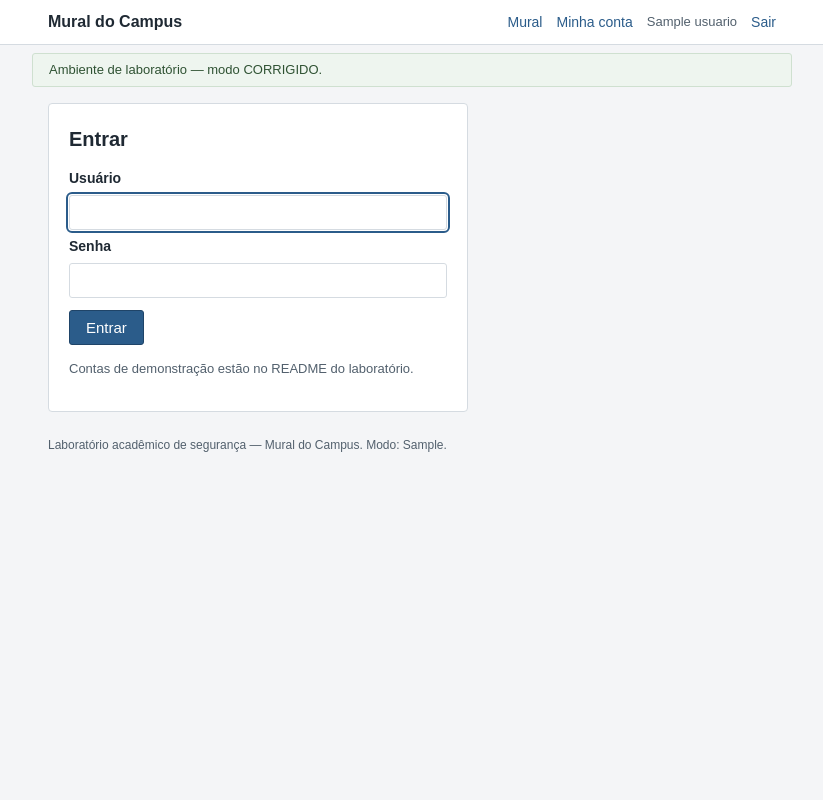
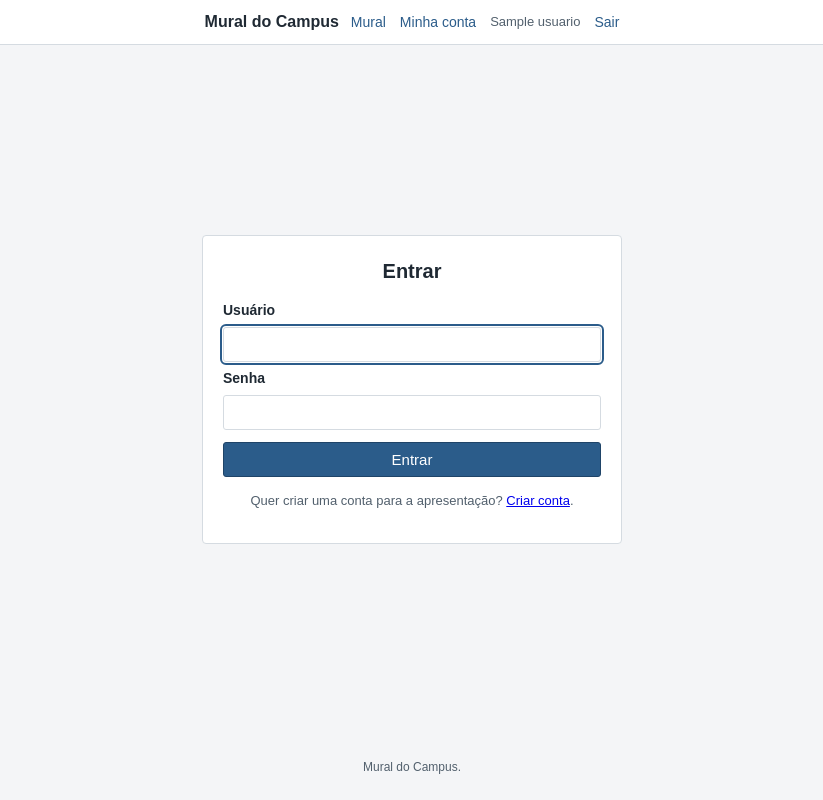
Before and after one commit to marcoarc01/seminario-owasp-xss-lab, a Python web app: template portal/templates/login.html in a window 1280 px wide. Shown: the whole page, without its empty margins (228-1051 px from the left). Run offline with Jinja, Linux system fonts and the light colour scheme; the template is opened without the code that fills it: most values are stand-ins (such as "Sample title", 1, 10 or a date in 2020).

Commit message:
feat: adicao de criar conta

```diff
--- a/consultas_dbeaver.sql
+++ b/consultas_dbeaver.sql
@@ -7,7 +7,8 @@
 -- 1) Ver o esquema (todas as tabelas e como foram criadas)
 SELECT name, sql FROM sqlite_master WHERE type = 'table' ORDER BY name;
 
--- 2) Contas fictícias (repare: só há hash de senha, nunca a senha em texto)
+-- 2) Contas fictícias, inclusive as criadas no cadastro
+--    (repare: só há hash de senha, nunca a senha em texto)
 SELECT id, usuario, nome, matricula, curso, senha_hash FROM usuarios;
 
 -- 3) Publicações do mural
--- a/portal/auth.py
+++ b/portal/auth.py
@@ -2,7 +2,8 @@
 Autenticação e sessão OPACA do portal.
 
 Modelo de sessão (igual nos dois modos — não é isto que a falha do XSS explora):
-- No login válido, geramos um token aleatório imprevisível (secrets.token_urlsafe).
+- No login válido ou no cadastro, geramos um token aleatório imprevisível
+  (secrets.token_urlsafe).
 - Esse token vai para o cookie campus_session (host-only, sem Domain).
 - No servidor, guardamos apenas o HASH sha-256 do token na tabela sessoes,
   associado ao usuário, com data de expiração. O token em claro nunca é gravado.
--- a/portal/schema.sql
+++ b/portal/schema.sql
@@ -11,7 +11,7 @@
 PRAGMA foreign_keys = ON;
 
 -- ---------------------------------------------------------------------
--- usuarios: contas fictícias de demonstração.
+-- usuarios: contas fictícias de semente e contas criadas no cadastro local.
 -- A senha é guardada apenas como hash (werkzeug / scrypt), nunca em texto.
 -- "recado_privado" é o dado fictício e sensível que a vítima vê em
 -- "Minha conta" e que o atacante consegue ler ao reutilizar a sessão.
--- a/portal/static/portal.css
+++ b/portal/static/portal.css
@@ -11,8 +11,6 @@
   --destaque: #2b5c8a;      /* azul sóbrio, único acento */
   --destaque-escuro: #1f4468;
   --erro: #9b1c1c;
-  --aviso-fundo: #fdf6e3;
-  --aviso-linha: #e0d3a0;
 }
 
 * { box-sizing: border-box; }
@@ -47,17 +45,22 @@ body {
 .nav-usuario { color: var(--tinta-suave); font-size: 13px; }
 .nav-form { margin: 0; }
 
-.faixa-modo {
-  max-width: 760px;
-  margin: 8px auto 0;
-  padding: 6px 16px;
-  font-size: 13px;
-  border-radius: 3px;
+.conteudo { max-width: 760px; margin: 16px auto; padding: 0 16px; }
+
+/* Login centralizado na área disponível entre cabeçalho e rodapé. */
+.pagina-login { min-height: 100vh; display: flex; flex-direction: column; }
+.pagina-login .cabecalho-interno { justify-content: center; }
+.pagina-login .conteudo {
+  flex: 1;
+  width: 100%;
+  margin: 0 auto;
+  padding: 24px 16px;
+  display: grid;
+  place-items: center;
 }
-.faixa-modo-vuln { background: var(--aviso-fundo); border: 1px solid var(--aviso-linha); color: #6b5900; }
-.faixa-modo-ok { background: #eef5ef; border: 1px solid #cfe0d0; color: #2f5233; }
-
-.conteudo { max-width: 760px; margin: 16px auto; padding: 0 16px; }
+.cartao-login { width: 100%; text-align: center; }
+.cartao-login .formulario label { text-align: left; }
+.cartao-login .formulario .botao { align-self: stretch; }
 
 .cartao {
   background: var(--papel);
--- a/portal/templates/base.html
+++ b/portal/templates/base.html
@@ -11,7 +11,8 @@
   data-aviso controla o aviso repetitivo do modo vulnerável (fadiga de alerta).
   data-aviso-contexto passa o texto do aviso para o script (sem inline script).
 -->
-<body data-aviso="{{ '1' if (vulneravel and mostrar_aviso is defined and mostrar_aviso) else '0' }}"
+<body class="{% block classe_pagina %}{% endblock %}"
+      data-aviso="{{ '1' if (vulneravel and mostrar_aviso is defined and mostrar_aviso) else '0' }}"
       data-modo="{{ lab_mode }}">
 
   <header class="cabecalho">
@@ -30,22 +31,12 @@
     </div>
   </header>
 
-  {% if vulneravel %}
-    <div class="faixa-modo faixa-modo-vuln" role="status">
-      Ambiente de laboratório — modo VULNERÁVEL. Uso didático, apenas em localhost.
-    </div>
-  {% else %}
-    <div class="faixa-modo faixa-modo-ok" role="status">
-      Ambiente de laboratório — modo CORRIGIDO.
-    </div>
-  {% endif %}
-
   <main class="conteudo">
     {% block conteudo %}{% endblock %}
   </main>
 
   <footer class="rodape">
-    Laboratório acadêmico de segurança — Mural do Campus. Modo: {{ lab_mode }}.
+    Mural do Campus.
   </footer>
 
   <!-- Modal simples do aviso repetitivo (modo vulnerável). Um por carregamento. -->
--- a/portal/templates/login.html
+++ b/portal/templates/login.html
@@ -1,7 +1,8 @@
 {% extends "base.html" %}
 {% block titulo %}Entrar — Mural do Campus{% endblock %}
+{% block classe_pagina %}pagina-login{% endblock %}
 {% block conteudo %}
-  <section class="cartao cartao-estreito">
+  <section class="cartao cartao-estreito cartao-login">
     <h1 class="titulo-pagina">Entrar</h1>
     {% if erro %}
       <p class="erro" role="alert">{{ erro }}</p>
@@ -15,8 +16,8 @@
 
       <button type="submit" class="botao">Entrar</button>
     </form>
-    <p class="ajuda">
-      Contas de demonstração estão no README do laboratório.
+    <p class="ajuda">Quer criar uma conta para a apresentação?
+      <a href="{{ url_for('cadastro') }}">Criar conta</a>.
     </p>
   </section>
 {% endblock %}
--- a/portal/templates/publicacao.html
+++ b/portal/templates/publicacao.html
@@ -38,7 +38,7 @@
           {#                                                               #}
           {#  Observe que autor e horário continuam ESCAPADOS (sem |safe). #}
           {# ------------------------------------------------------------ #}
-          <div class="comentario-corpo">{{ comentario.conteudo | safe }}</div>
+          <div class="comentario-corpo">{{ comentario.conteudo }}</div>
           <p class="meta">por {{ comentario.autor }} · {{ comentario.criado_em }}</p>
         </li>
       {% else %}
```
Also changed, not shown: portal/app.py (+50 -4 lines), portal/db.py (+10 -0 lines), portal/templates/cadastro.html (added, +42 -0 lines), tests/test_cadastro.py (added, +80 -0 lines), README.md, instance/mural.db (deleted), 1 other file.
